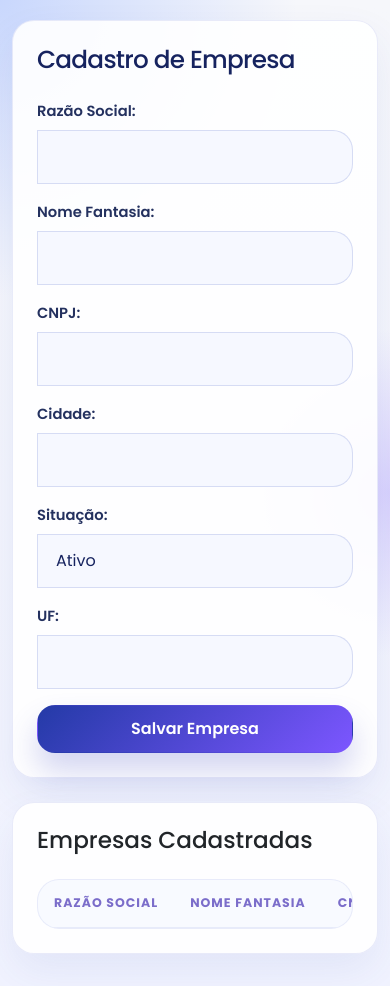
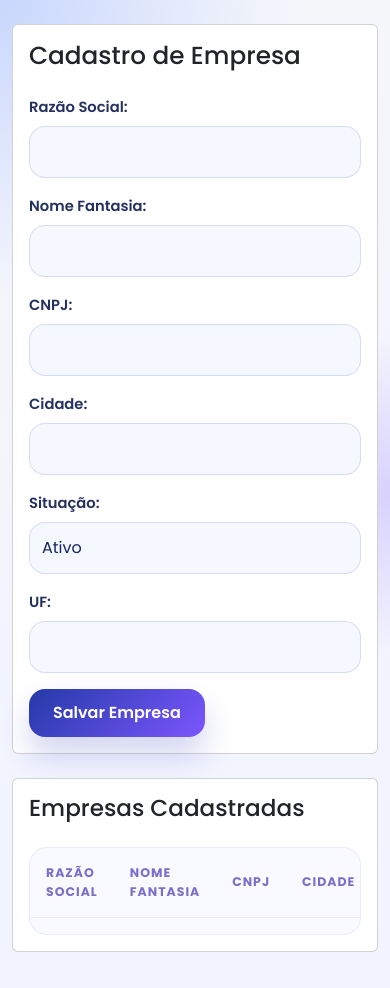
Before and after one commit to Savio123d/Connect-Plus, an Angular app in the folder Projeto/Front-End/connect-plus/: page /cadastro-empresa in a window 390 px wide. Built offline with nearby package versions, Linux system fonts and the light colour scheme.

Commit message:
Update cadastro-empresa.css
refactor: mudança de css

```diff
--- a/Projeto/Front-End/connect-plus/src/app/pages/cadastro-empresa/cadastro-empresa.css
+++ b/Projeto/Front-End/connect-plus/src/app/pages/cadastro-empresa/cadastro-empresa.css
@@ -8,25 +8,32 @@
   padding-bottom: 48px;
 }
 
-.cadastro-wrapper .card {
+.cadastro-card {
   border: 1px solid rgba(116, 132, 214, 0.16) !important;
-  border-radius: 28px;
-  background: rgba(255, 255, 255, 0.9);
+  border-radius: 24px;
+  background: rgba(255, 255, 255, 0.94);
   box-shadow: 0 18px 40px rgba(54, 73, 168, 0.08) !important;
+  overflow: hidden;
 }
 
-.cadastro-wrapper .card-body {
-  padding: 24px;
+.cadastro-card .card-body {
+  padding: 28px;
 }
 
-.cadastro-wrapper .text-secondary {
-  color: #6676a3 !important;
+.section-title {
+  color: #16235f;
+  letter-spacing: -0.02em;
 }
 
-.cadastro-wrapper h1,
-.cadastro-wrapper h2 {
-  color: #16235f;
-  letter-spacing: -0.03em;
+.section-text {
+  color: #6676a3;
+}
+
+.total-badge {
+  padding: 0.8rem 1rem;
+  border: 1px solid rgba(115, 130, 209, 0.2);
+  background: rgba(240, 244, 255, 0.95);
+  color: #243aa7;
 }
 
 .cadastro-wrapper .form-label {
@@ -35,101 +42,73 @@
   color: #24315f;
 }
 
-.badge-box {
-  min-width: 180px;
-  padding: 18px 22px;
-  border: 1px solid rgba(116, 132, 214, 0.16);
-  border-radius: 22px;
-  background: rgba(255, 255, 255, 0.88);
-  box-shadow: 0 18px 40px rgba(54, 73, 168, 0.08);
-}
-
-.badge-box strong {
-  color: #2339a5 !important;
-}
-
-.cadastro-wrapper .input-group-text,
-.cadastro-wrapper .form-control {
-  min-height: 54px;
+.cadastro-wrapper .form-control,
+.cadastro-wrapper .form-select {
+  min-height: 52px;
+  border-radius: 16px;
   border-color: rgba(115, 130, 209, 0.24);
   background: rgba(246, 248, 255, 0.9);
   color: #16235f;
-}
-
-.cadastro-wrapper .input-group-text {
-  border-radius: 20px 0 0 20px;
-  padding: 0 18px;
-  color: #7b6dca;
-  font-weight: 700;
-}
-
-.cadastro-wrapper .form-control {
-  border-radius: 0 20px 20px 0;
-  padding: 14px 18px;
   box-shadow: none;
 }
 
-.cadastro-wrapper .form-control:focus {
+.cadastro-wrapper .form-control::placeholder {
+  color: #8b97bc;
+}
+
+.cadastro-wrapper .form-control:focus,
+.cadastro-wrapper .form-select:focus {
   border-color: rgba(79, 92, 255, 0.46);
   background: rgba(246, 248, 255, 0.96);
   box-shadow: 0 0 0 4px rgba(124, 86, 255, 0.12);
 }
 
-.cadastro-wrapper .form-control[readonly] {
-  background: rgba(246, 248, 255, 0.88);
+.cadastro-wrapper .invalid-feedback {
+  font-size: 0.82rem;
 }
 
 .cadastro-wrapper .btn {
   min-height: 48px;
-  border-radius: 18px;
+  border-radius: 16px;
   padding: 0 20px;
   font-weight: 600;
 }
 
 .cadastro-wrapper .btn-primary {
-  border-color: transparent;
+  border: 0;
   background: linear-gradient(135deg, #243aa7 0%, #7c56ff 100%);
   box-shadow: 0 18px 30px rgba(77, 83, 197, 0.24);
 }
 
 .cadastro-wrapper .btn-outline-secondary {
-  border-color: transparent;
-  background: rgba(233, 237, 255, 0.92);
+  border-color: rgba(115, 130, 209, 0.24);
+  background: #ffffff;
   color: #3043a8;
 }
 
-.cadastro-wrapper .alert {
-  border-radius: 20px;
-  border: 1px solid rgba(116, 132, 214, 0.16);
+.cadastro-wrapper .btn-outline-primary {
+  border-color: rgba(36, 58, 167, 0.24);
+  color: #243aa7;
 }
 
-.cadastro-wrapper .alert-danger {
-  background: linear-gradient(135deg, rgba(255, 239, 243, 0.95) 0%, rgba(255, 248, 252, 0.95) 100%);
-  color: #b33b58;
+.cadastro-wrapper .btn-outline-danger {
+  border-color: rgba(193, 61, 90, 0.24);
+  color: #c13d5a;
 }
 
-.cadastro-wrapper .alert-info {
-  background: linear-gradient(135deg, rgba(232, 247, 255, 0.94) 0%, rgba(244, 240, 255, 0.94) 100%);
-  color: #2353a6;
+.btn-action {
+  min-width: 112px;
 }
 
-.cadastro-wrapper .alert-light {
-  background: rgba(244, 246, 255, 0.85);
-  color: #6676a3;
-}
-
-.cadastro-wrapper .table-responsive {
+.table-responsive {
   border: 1px solid rgba(116, 132, 214, 0.12);
-  border-radius: 20px;
+  border-radius: 18px;
   background: rgba(246, 248, 255, 0.75);
 }
 
-.cadastro-wrapper .table {
-  margin-bottom: 0;
-}
-
 .cadastro-wrapper .table > :not(caption) > * > * {
-  padding: 14px 16px;
+  padding: 16px;
+  vertical-align: middle;
   background: transparent;
   border-bottom-color: rgba(116, 132, 214, 0.12);
 }
@@ -146,33 +125,56 @@
   color: #24315f;
 }
 
-.cadastro-wrapper .spinner-border {
-  color: #243aa7;
+.status-pill {
+  min-width: 108px;
+  padding: 0.55rem 0.85rem;
+  font-weight: 600;
 }
 
-.table td,
-.table th {
-  white-space: nowrap;
+.uf-text {
+  color: #6676a3;
 }
 
-@media (max-width: 820px) {
+.actions-cell {
+  min-width: 260px;
+}
+
+.empty-state {
+  border: 1px dashed rgba(115, 130, 209, 0.28);
+  border-radius: 18px;
+  background: rgba(246, 248, 255, 0.78);
+  color: #6676a3;
+}
+
+@media (max-width: 991px) {
   .cadastro-wrapper {
-    padding-top: 20px;
-    padding-bottom: 32px;
+    padding-top: 24px;
+    padding-bottom: 36px;
   }
 
-  .badge-box {
-    width: 100%;
-    text-align: left !important;
+  .cadastro-card .card-body {
+    padding: 24px;
+  }
+}
+
+@media (max-width: 576px) {
+  .cadastro-card .card-body {
+    padding: 20px;
   }
 
-  .cadastro-wrapper .card,
-  .cadastro-wrapper .alert,
-  .cadastro-wrapper .table-responsive {
-    border-radius: 22px;
+  .btn-action {
+    width: 100%;
   }
 
-  .cadastro-wrapper .btn {
+  .actions-cell {
+    min-width: 190px;
+  }
+
+  .actions-cell .d-flex {
+    justify-content: stretch !important;
+  }
+
+  .actions-cell .btn {
     width: 100%;
   }
 }
```
